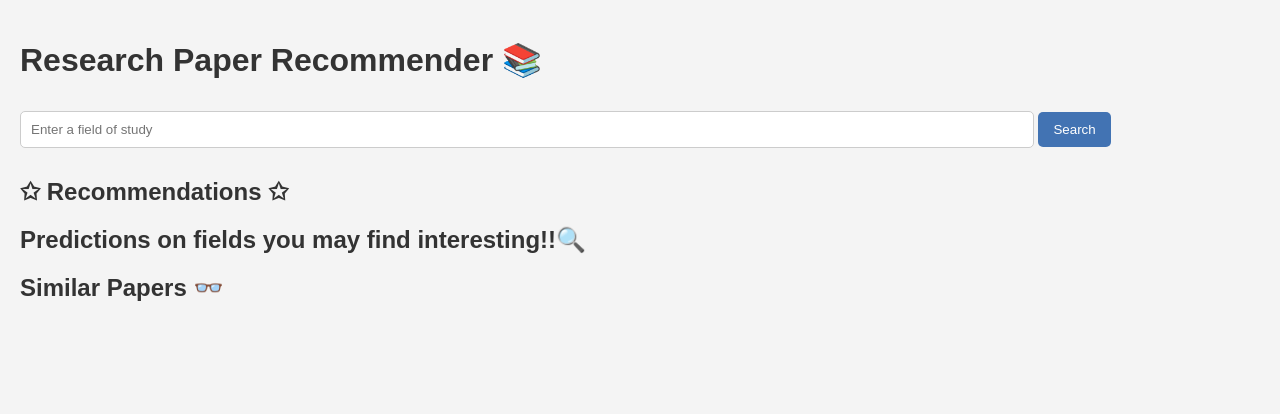
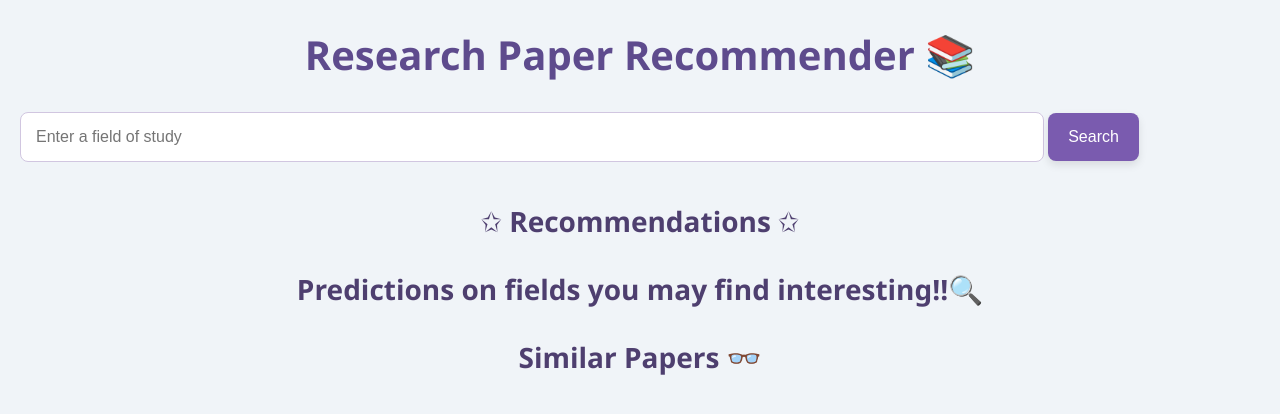
Before and after one commit to hajeraali/bda, a Flask app: page / in a window 1280 px wide. Shown: the top 414 px of the page. Run offline with Flask 3, Linux system fonts and the light colour scheme.

Commit message:
c
commit

```diff
--- a/templates/index.html
+++ b/templates/index.html
@@ -5,48 +5,105 @@
     <meta name="viewport" content="width=device-width, initial-scale=1.0">
     <title>Research Paper Recommender</title>
     <link rel="stylesheet" href="https://cdnjs.cloudflare.com/ajax/libs/font-awesome/6.0.0-beta3/css/all.min.css">
-    <style>
-        body {
-            font-family: Arial, sans-serif;
-            margin: 0;
-            padding: 20px;
-            background-color: #f4f4f4;
+
+   <style> body {
+        font-family: 'Segoe UI', Tahoma, Geneva, Verdana, sans-serif;
+        margin: 20px;
+        padding: 0;
+        background-color: #f0f4f8; /* Softer light background */
     }
-        h1, h2 {
-            color: #333;
+
+    h1 {
+        color: #5e4b8d; /* Dark purple */
+        font-size: 2.5rem; /* Larger heading */
+        text-align: center;
+        margin-bottom: 20px;
     }
+
+    h2 {
+        color: #4e3f6f; /* Medium dark purple */
+        font-size: 1.75rem; /* Slightly larger subheading */
+        margin-top: 30px;
+        margin-bottom: 10px;
+        text-align: center;
+    }
+
+    textarea {
+        width: 100%;
+        padding: 15px; /* Increased padding for comfort */
+        margin-bottom: 20px; /* More space below */
+        border: 1px solid #d1c6e0; /* Light purple border */
+        border-radius: 8px; /* More rounded corners */
+        box-shadow: 0 4px 8px rgba(0, 0, 0, 0.1); /* Subtle shadow for depth */
+        font-size: 1rem; /* Increased font size */
+    }
+
     input[type="text"] {
-            padding: 10px;
+        padding: 15px; /* Increased padding */
         margin: 10px 0;
         width: 80%;
-            border: 1px solid #ccc;
-            border-radius: 5px;
+        border: 1px solid #d1c6e0; /* Light purple border */
+        border-radius: 8px; /* More rounded corners */
+        font-size: 1rem; /* Increased font size */
+        transition: border-color 0.3s ease; /* Smooth transition */
     }
+
+    input[type="text"]:focus {
+        border-color: #7a5baf; /* Change border color on focus */
+        outline: none; /* Remove default outline */
+    }
+
     button {
-            padding: 10px 15px;
-            background-color: #4273b3;
+        background-color: #7a5baf; /* Main button color (medium purple) */
         color: white;
         border: none;
-            border-radius: 5px;
+        padding: 15px 20px; /* Increased button size */
         cursor: pointer;
+        border-radius: 8px; /* More rounded corners for buttons */
+        transition: background-color 0.3s ease, transform 0.2s; /* Smooth transition */
+        font-size: 1rem; /* Increased font size */
+        box-shadow: 0 4px 8px rgba(0, 0, 0, 0.1); /* Subtle shadow */
     }
+
     button:hover {
-            background-color: #365e92;
+        background-color: #664a9f; /* Darker purple on hover */
+        transform: translateY(-2px); /* Lift effect on hover */
     }
+
+    #results div {
+        border: 1px solid #d1c6e0; /* Light purple border for results */
+        padding: 15px; /* More padding */
+        margin: 10px 0;
+        border-radius: 8px; /* More rounded corners for result boxes */
+        background-color: #ffffff; /* White background for contrast */
+        box-shadow: 0 4px 8px rgba(0, 0, 0, 0.1); /* Subtle shadow */
+    }
+
+    h3 {
+        margin: 0;
+        font-size: 1.25rem; /* Larger subheadings */
+        color: #4e3f6f; /* Medium dark purple for headings */
+    }
+
     .recommendation, .similar-paper, .suggested-field {
         background: white;
-            margin: 10px 0;
-            padding: 15px;
-            border-radius: 5px;
-            box-shadow: 0 0 10px rgba(0, 0, 0, 0.1);
+        margin: 15px 0;
+        padding: 20px; /* More padding */
+        border-radius: 8px; /* More rounded corners */
+        box-shadow: 0 4px 8px rgba(0, 0, 0, 0.1); /* Subtle shadow */
     }
+
     .recommendation a, .similar-paper a {
         text-decoration: none;
-            color: #4273b3;
+        color: #4273b3; /* Primary link color */
+        font-weight: bold; /* Bold links */
     }
+
     .recommendation a:hover, .similar-paper a:hover {
         text-decoration: underline;
+        color: #664a9f; /* Change color on hover */
     }
+
     .similar-button {
         padding: 5px 10px;
         margin-left: 10px;
@@ -54,12 +111,18 @@
         border: none;
         border-radius: 5px;
         cursor: pointer;
+        transition: background-color 0.3s ease; /* Smooth transition */
     }
+
+    .similar-button:hover {
+        background-color: #d1d1d1; /* Darker gray on hover */
+    }
+
     .suggested-field {
         background: #e0f7fa;
-            padding: 10px;
+        padding: 15px; /* Increased padding */
         margin: 5px 0;
-            border-radius: 5px;
+        border-radius: 8px; /* More rounded corners */
     }
 </style>
 </head>
```
Also changed, not shown: static/styles.css (+14 -4 lines). Lines whose indentation alone changed are shown as unchanged.
